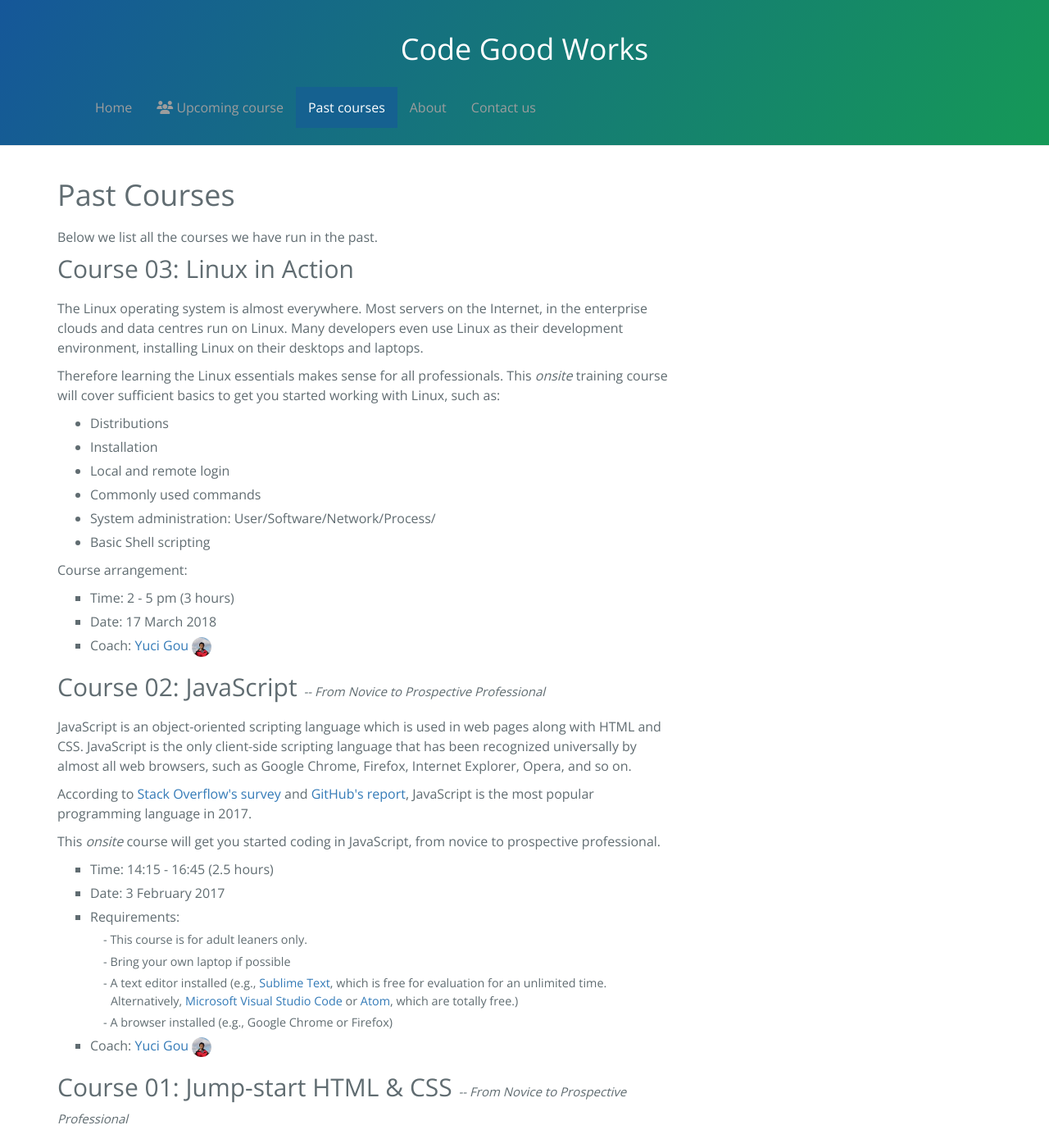
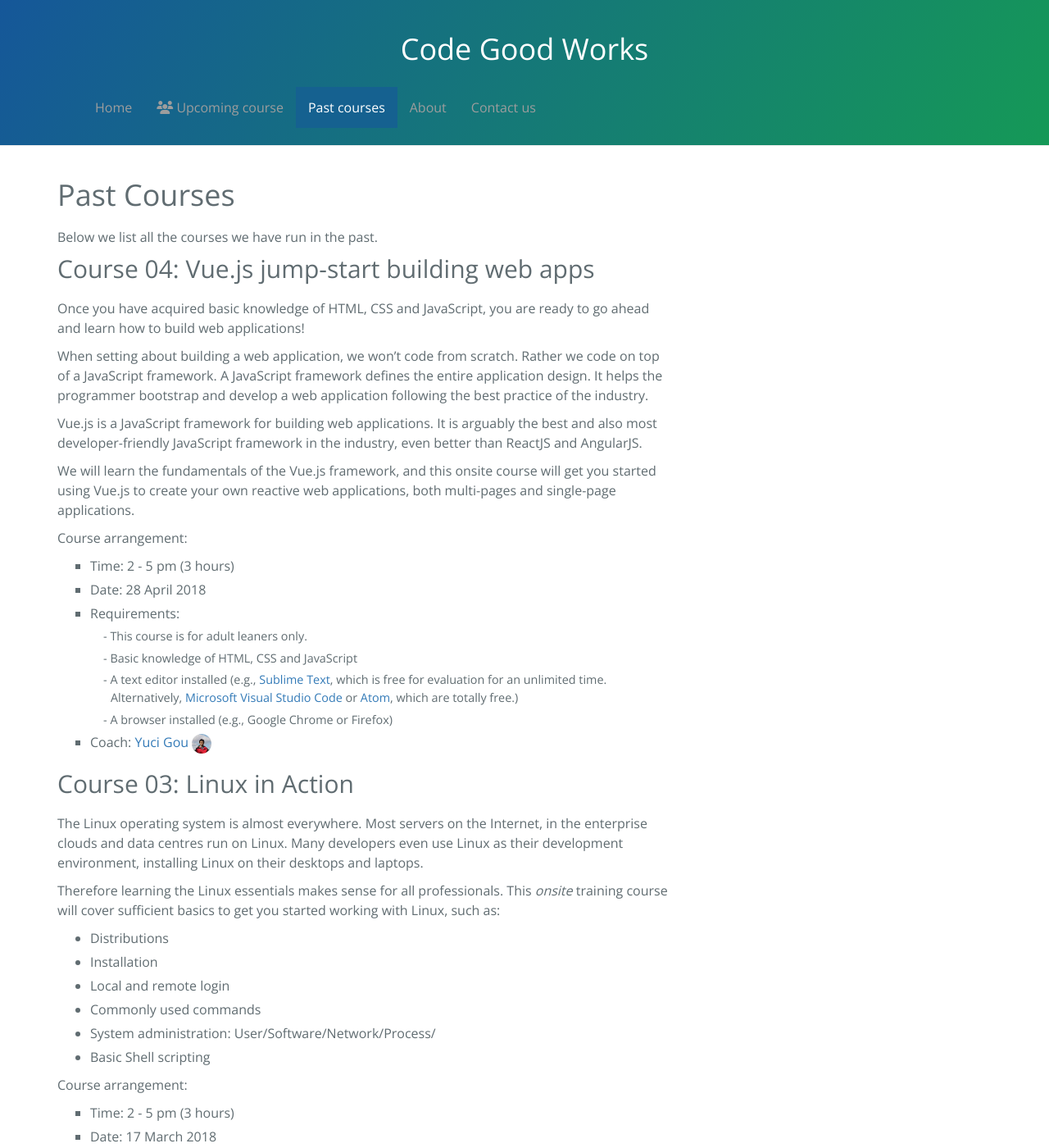
Before and after one commit to yucigou/codegoodworks, a Jekyll site: the page built from courses.md, in a window 1280 px wide and 1400 px high. Shown: the whole window at 82% size. Built offline with Jekyll 4.4.1, drawn with Linux system fonts in a browser that asks for light colours; nearby versions of some CDN libraries.

Commit message:
Added past course

```diff
--- a/courses.md
+++ b/courses.md
@@ -12,6 +12,31 @@ title: Past courses - Code Good Works
   <h1>Past Courses</h1>
   <p>Below we list all the courses we have run in the past.</p>
 </header>
+
+<section>
+  <h2>Course 04: Vue.js jump-start building web apps</h2>
+
+  <p>Once you have acquired basic knowledge of HTML, CSS and JavaScript, you are ready to go ahead and learn how to build web applications!</p>
+  <p>When setting about building a web application, we won’t code from scratch. Rather we code on top of a JavaScript framework. A JavaScript framework defines the entire application design. It helps the programmer bootstrap and develop a web application following the best practice of the industry.</p>
+  <p>Vue.js is a JavaScript framework for building web applications. It is arguably the best and also most developer-friendly JavaScript framework in the industry, even better than ReactJS and AngularJS.</p>
+  <p>We will learn the fundamentals of the Vue.js framework, and this onsite course will get you started using Vue.js to create your own reactive web applications, both multi-pages and single-page applications.</p>
+  <p>Course arrangement:</p>
+  <ul class="course-info">
+  <li>Time: 2 - 5 pm (3 hours)</li>
+  <li>Date: 28 April 2018</li>
+  <li>Requirements:
+    <ul class="requirement">
+      <li>This course is for adult leaners only.</li>
+      <li>Basic knowledge of HTML, CSS and JavaScript</li>
+      <li>A text editor installed
+  (e.g., <a href="https://www.sublimetext.com/">Sublime Text</a>, which is free for evaluation for an unlimited time. Alternatively, <a href="https://code.visualstudio.com/download">Microsoft Visual Studio Code</a> or <a href="https://atom.io/">Atom</a>, which are totally free.)</li>
+      <li>A browser installed (e.g., Google Chrome or Firefox)</li>
+    </ul>
+  </li>
+  <li>Coach: <a href="{{ author.linkedin }}">{{ author.name }}&nbsp;<img class="gravatar" src="{{ author.linkedinimage }}" alt="{{ author.name }}" width="24" height="24"></a>
+  </li>
+  </ul>
+</section>
 
 <section>
   <h2>Course 03: Linux in Action</h2>
```
